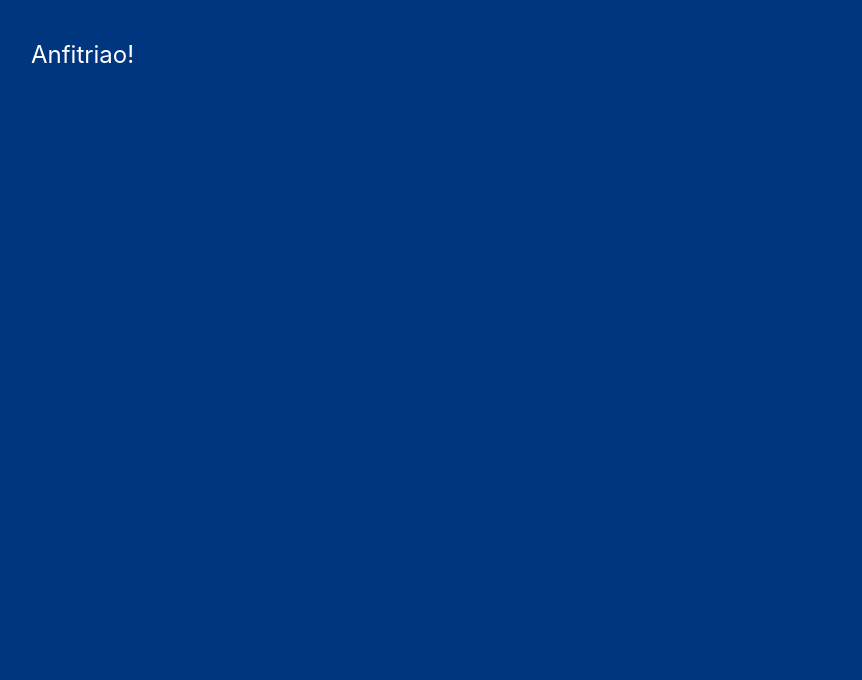
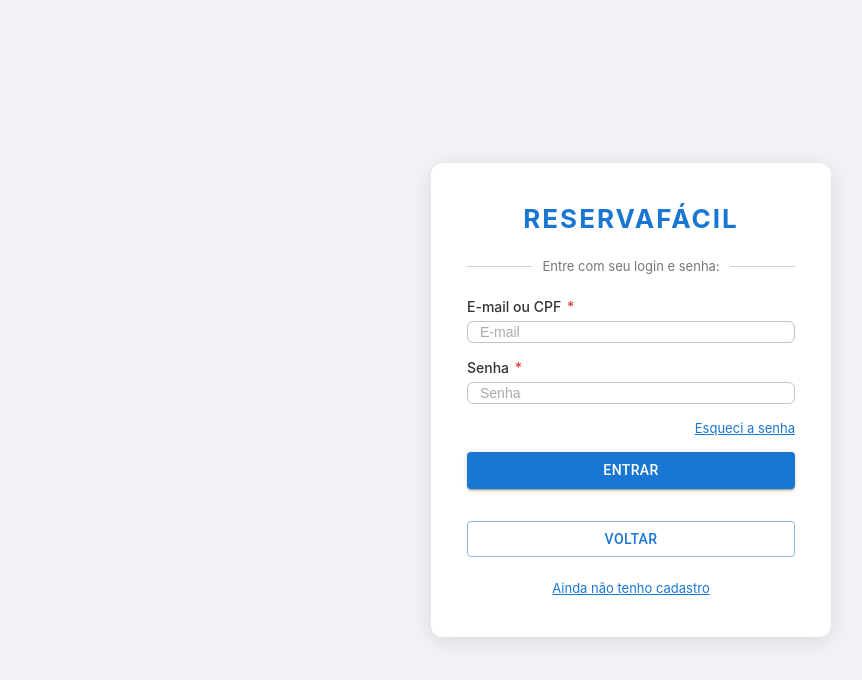
Before and after one commit to Diego-de-abreu/pousada-ap-web, a React (Vite) app: page /anfitriao in a window 1280 px wide. Shown: the top 680 px of the page, without its empty margins (9-871 px from the left). Built offline with nearby package versions, Linux system fonts and the light colour scheme.

Commit message:
criação do formulario de login

```diff
--- a/package.json
+++ b/package.json
@@ -15,6 +15,9 @@
     "vite": "^8.0.0"
   },
   "dependencies": {
+    "@emotion/react": "^11.14.0",
+    "@emotion/styled": "^11.14.1",
+    "@mui/material": "^7.3.9",
     "react-router-dom": "^7.13.1"
   }
 }
--- /dev/null
+++ b/src/pages/anfitriao/Anfitriao.css
@@ -0,0 +1,155 @@
+/* Container principal */
+.card-box {
+  display: flex;
+  justify-content: center;
+  align-items: center;
+  min-height: 100vh;
+  background-color: #f0f2f5;
+}
+
+/* Card central */
+.card-content {
+  background-color: #ffffff;
+  border-radius: 12px;
+  box-shadow: 0 4px 20px rgba(0, 0, 0, 0.1);
+  padding: 40px 36px;
+  width: 100%;
+  max-width: 400px;
+}
+
+/* Logo */
+.logo {
+  display: flex;
+  justify-content: center;
+  margin-bottom: 24px;
+}
+
+.logo-title {
+  font-size: 26px;
+  font-weight: 700;
+  color: #1976d2;
+  letter-spacing: 2px;
+  text-transform: uppercase;
+}
+
+/* Divisor */
+.social-login-title {
+  margin-bottom: 24px;
+}
+
+.divider {
+  display: flex;
+  align-items: center;
+  gap: 10px;
+}
+
+.divider-line {
+  flex: 1;
+  height: 1px;
+  background-color: #d0d0d0;
+}
+
+.divider-text {
+  font-size: 13px;
+  color: #777;
+  white-space: nowrap;
+}
+
+/* Formulário */
+.login-form {
+  display: flex;
+  flex-direction: column;
+  gap: 16px;
+}
+
+/* Grupos de campos */
+.form-group {
+  display: flex;
+  flex-direction: column;
+  gap: 6px;
+}
+
+.form-label {
+  font-size: 14px;
+  font-weight: 500;
+  color: #333;
+}
+
+.required {
+  color: #e53935;
+  margin-left: 2px;
+}
+
+.form-input {
+  width: 100%;
+  padding: 10px 12px;
+  border: 1px solid #c4c4c4;
+  border-radius: 6px;
+  font-size: 14px;
+  color: #333;
+  transition: border-color 0.2s;
+  box-sizing: border-box;
+  outline: none;
+}
+
+.form-input:focus {
+  border-color: #1976d2;
+  box-shadow: 0 0 0 2px rgba(25, 118, 210, 0.15);
+}
+
+.form-input::placeholder {
+  color: #aaa;
+}
+
+/* Link esqueci a senha */
+.form-links {
+  display: flex;
+  justify-content: flex-end;
+}
+
+.form-link {
+  font-size: 13px;
+  color: #1976d2;
+  cursor: pointer;
+  text-decoration: underline;
+}
+
+.form-link:hover {
+  color: #1254a1;
+}
+
+/* Mensagem de erro */
+.login-error {
+  background-color: #fdecea;
+  color: #c62828;
+  border: 1px solid #f5c6cb;
+  border-radius: 6px;
+  padding: 10px 14px;
+  font-size: 13px;
+}
+
+/* Animação fade */
+.fade {
+  animation: fadeIn 0.4s ease-in-out;
+}
+
+@keyframes fadeIn {
+  from { opacity: 0; transform: translateY(-8px); }
+  to   { opacity: 1; transform: translateY(0); }
+}
+
+/* Cadastro */
+.notRegister {
+  text-align: center;
+  margin-top: 20px;
+}
+
+.notRegister-link {
+  font-size: 13px;
+  color: #1976d2;
+  text-decoration: underline;
+}
+
+.notRegister-link:hover {
+  color: #1254a1;
+}
--- a/src/pages/anfitriao/Anfitriao.tsx
+++ b/src/pages/anfitriao/Anfitriao.tsx
@@ -1,8 +1,184 @@
 
-export default function Acomodacoes() {
-  return (
-    <div style={{ padding: "40px", color: "#fff", fontSize: "24px" }}>
-      Anfitriao!
+import { Button } from '@mui/material';
+import './Anfitriao.css';
+
+export default function Anfitriao() {
+return (
+    <div id="cardBox" className="card-box">
+      <div className="card-content">
+        <div id="logo" className="logo">
+          <span className="logo-title">ReservaFácil</span>
+        </div>
+        <div className="social-login-title">
+          <div className="divider">
+            <span className="divider-line"></span>
+            <span className="divider-text"> Entre com seu login e senha:</span>
+            <span className="divider-line"></span>
+          </div>
+        </div>
+        <div className="boxLogin fade">
+          <form className="login-form"  autoComplete="off">
+            <div className="form-group">
+              <label htmlFor="email" className="form-label">
+                E-mail ou CPF <span className="required">*</span>
+              </label>
+              <input
+                id="email"
+                type="email"
+                placeholder="E-mail"
+                // value={username}
+                // onChange={e => setUsername(e.target.value)}
+                className="form-input"
+                style={{ height: '21px' }}
+              />
+            </div>
+            <div className="form-group">
+              <label htmlFor="password" className="form-label">
+                Senha <span className="required">*</span>
+              </label>
+              <input
+                id="password"
+                type="password"
+                placeholder="Senha"
+                // value={password}
+                // onChange={e => setPassword(e.target.value)}
+                className="form-input"
+                style={{ height: '21px' }}
+              />
+            </div>
+            <div className="form-links">
+              <span className="form-link"  >Esqueci a senha</span>
+            </div>
+            {/* {messageError && <div className="login-error">{messageError}</div>} */}
+            <Button variant="contained" type="submit" sx={{width:"100%"}}>Entrar</Button>
+            <Button variant="outlined"  sx={{width:"100%", marginTop: 2}}>Voltar</Button>
+          </form>
+        </div>
+        <div className="notRegister">
+          <span
+            className="notRegister-link"
+            // onClick={handleRegister}
+            style={{ cursor: 'pointer' }}
+          >
+            Ainda não tenho cadastro
+          </span>
+        </div>
+      </div>
     </div>
   );
 }
+// import React, { useContext, useState } from 'react';
+// import './LoginPage.css';
+// import CryptoJS from "crypto-js";
+// import { login } from '../../services/AuthService';
+// import { AuthContext } from '../../hooks/HookUseContext';
+// import { LocalStorage } from '../../utils/LocalStorage';
+// import { UserPermissions } from '../../hooks/PermissionContext';
+// import { useNavigate } from 'react-router-dom';
+// import { Button } from '@mui/material';
+
+// const key = import.meta.env.VITE_API_KEY_CRYPTR;
+
+// const LoginPage: React.FC = () => {
+
+  // const { setAuthValue } = useContext(AuthContext);
+  // const { addPermissions } = useContext(UserPermissions);
+
+  // const [username, setUsername] = useState('');
+  // const [password, setPassword] = useState('');
+  // const [messageError, setMessageError] = useState('');
+  // const navigate = useNavigate();
+
+  // const handleSubmit = (e: any) => {
+  //   e.preventDefault();
+  //   login({
+  //     username: username,
+  //     password: CryptoJS.AES.encrypt(password, key).toString()
+  //   }).then((response) =>{
+  //     LocalStorage.add(JSON.stringify(response?.access_token), 'app:vehicle:rental:data:token:key');
+  //     setAuthValue(response?.access_token);
+  //     addPermissions(response?.access_token);
+  //     navigate("/home", { replace: true });
+  //   }).catch((err) => {
+  //     setMessageError(err.message);
+  //   });
+  // };
+
+  // const handleForgotPassword = () => {
+  //   navigate("../password/recovery", { replace: true });
+  // };
+
+  // const handleRegister = () => {
+  //   navigate("../form", { replace: true });
+  // };
+
+  // const handleBack =() =>{
+  //   navigate("../", { replace: true });
+  // }
+
+  // return (
+  //   <div id="cardBox" className="card-box">
+  //     <div className="card-content">
+  //       <div id="logo" className="logo">
+  //         <span className="logo-title">ALL VEÍCULOS</span>
+  //       </div>
+  //       <div className="social-login-title">
+  //         <div className="divider">
+  //           <span className="divider-line"></span>
+  //           <span className="divider-text"> Entre com seu login e senha:</span>
+  //           <span className="divider-line"></span>
+  //         </div>
+  //       </div>
+  //       <div className="boxLogin fade">
+  //         <form className="login-form" onSubmit={handleSubmit} autoComplete="off">
+  //           <div className="form-group">
+  //             <label htmlFor="email" className="form-label">
+  //               E-mail ou CPF <span className="required">*</span>
+  //             </label>
+  //             <input
+  //               id="email"
+  //               type="email"
+  //               placeholder="E-mail"
+  //               value={username}
+  //               onChange={e => setUsername(e.target.value)}
+  //               className="form-input"
+  //               style={{ height: '21px' }}
+  //             />
+  //           </div>
+  //           <div className="form-group">
+  //             <label htmlFor="password" className="form-label">
+  //               Senha <span className="required">*</span>
+  //             </label>
+  //             <input
+  //               id="password"
+  //               type="password"
+  //               placeholder="Senha"
+  //               value={password}
+  //               onChange={e => setPassword(e.target.value)}
+  //               className="form-input"
+  //               style={{ height: '21px' }}
+  //             />
+  //           </div>
+  //           <div className="form-links">
+  //             <span className="form-link" onClick={handleForgotPassword} >Esqueci a senha</span>
+  //           </div>
+  //           {messageError && <div className="login-error">{messageError}</div>}
+  //           <Button variant="contained" type="submit" sx={{width:"100%"}}>Entrar</Button>
+  //           <Button variant="outlined" onClick={handleBack} sx={{width:"100%", marginTop: 2}}>Voltar</Button>
+  //         </form>
+  //       </div>
+  //       <div className="notRegister">
+  //         <span
+  //           className="notRegister-link"
+  //           onClick={handleRegister}
+  //           style={{ cursor: 'pointer' }}
+  //         >
+  //           Ainda não tenho cadastro
+  //         </span>
+  //       </div>
+  //     </div>
+  //   </div>
+  // );
+// }
+
+// export default LoginPage;
```
Also changed, not shown: 1 other file (tests, documents, lock files or other folders).
